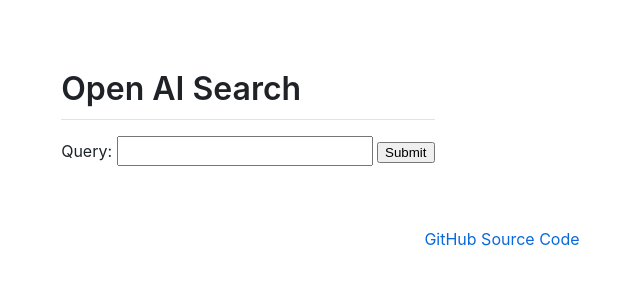
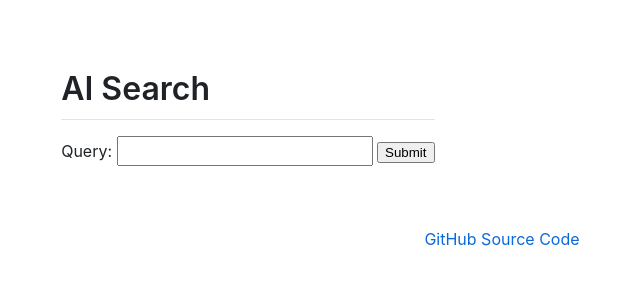
Before and after one commit to LucienShui/open-ai-search, a plain HTML site: page resource/www/index.html in a window 1280 px wide. Shown: the whole page, without its empty margins (138-778 px from the left). Drawn offline with nearby package versions, Linux system fonts and the light colour scheme.

Commit message:
Rename web page

```diff
--- a/resource/www/index.html
+++ b/resource/www/index.html
@@ -3,7 +3,7 @@
 <head>
   <meta charset="UTF-8">
   <meta name="viewport" content="width=device-width, initial-scale=1.0">
-  <title>Open AI Search</title>
+  <title>AI Search</title>
   <link
       rel="stylesheet"
       href="https://cdnjs.cloudflare.com/ajax/libs/github-markdown-css/5.8.1/github-markdown.min.css"
@@ -59,7 +59,7 @@
 <body class="markdown-body">
 <div class="container">
   <div class="main-body">
-    <h1>Open AI Search</h1>
+    <h1>AI Search</h1>
     <div style="margin-bottom: 16px">
       <form id="search-form" action="#">
         <label for="query">Query:</label>
```
